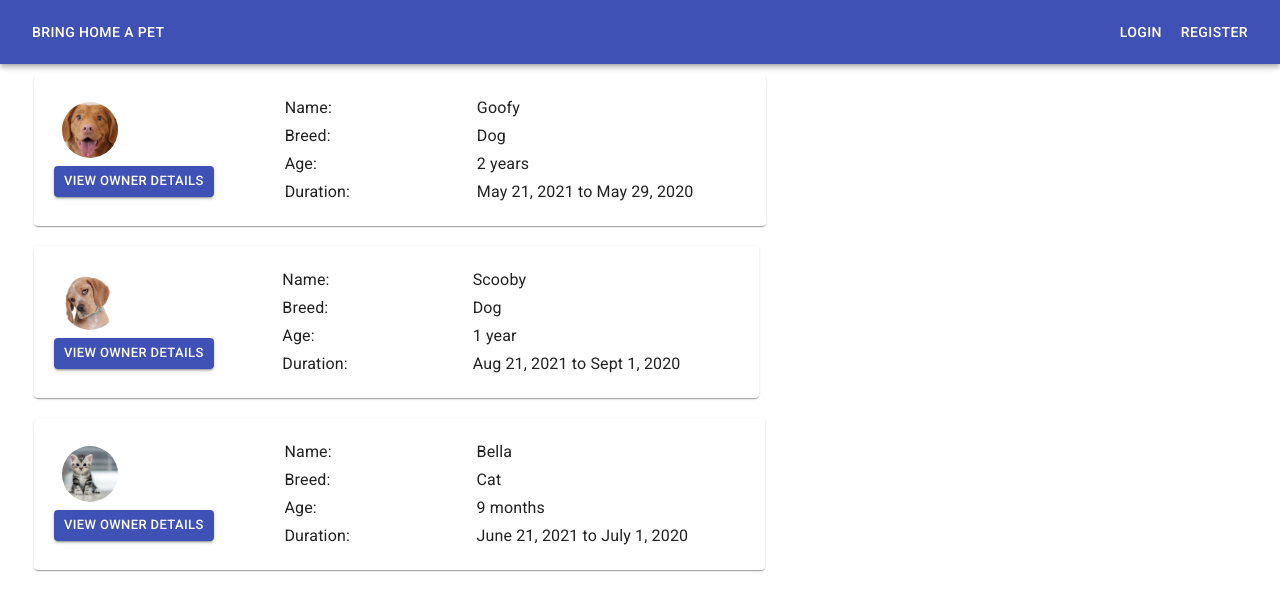
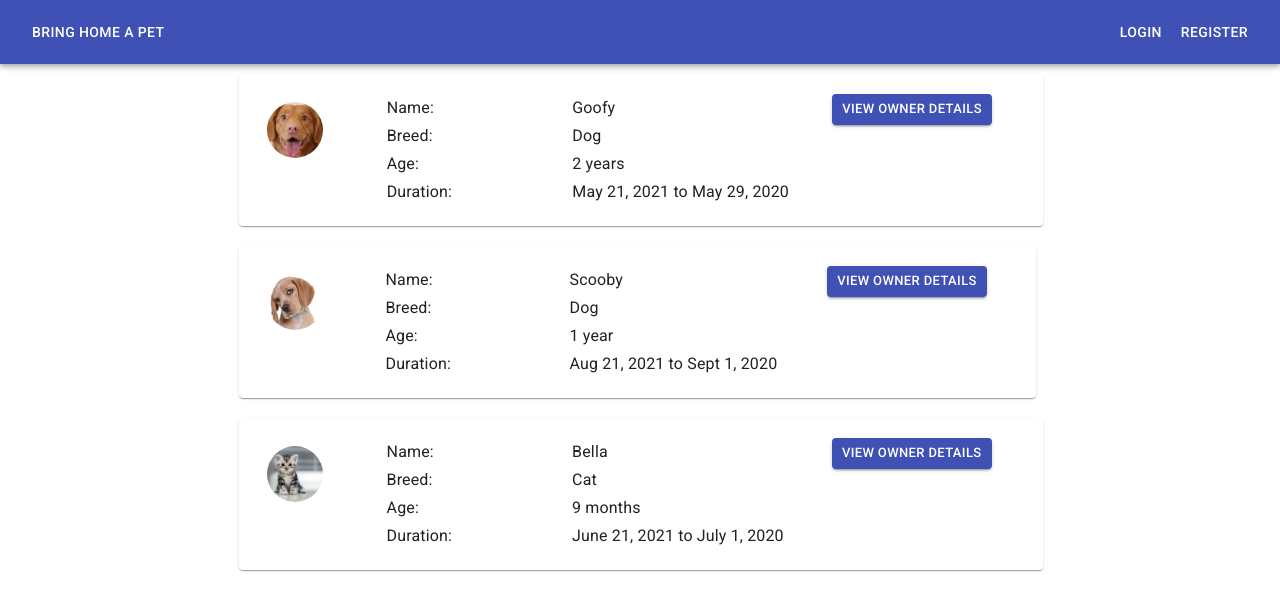
Before and after one commit to vasisht54/Pet-Foster-Frontend, a React (Create React App) app: page /fosterHistory in a window 1280 px wide. Shown: the top 610 px of the page. Built offline with nearby package versions, Linux system fonts and the light colour scheme.

Commit message:
Styling improvements in fosterHistory page

```diff
--- a/src/FosterHistory/index.js
+++ b/src/FosterHistory/index.js
@@ -74,14 +74,26 @@ const FosterHistory = () => {
 
   return (
     <Container>
-      <Grid container direction="column">
+      <Grid container>
+        <Grid item xs={2} />
+        <Grid item xs={9} container direction="column">
           {fosterHistory.map(item => (
+            <>
               <Grid container item key={item.id}>
                 <Paper className={classes.paper}>
                   <Grid container>
-                <Grid container item xs={4}>
+                    <Grid container item xs={2}>
                       <Grid>
                         <ImageAvatar image={item.image} name={item.name} />
+                      </Grid>
+                    </Grid>
+                    <Grid container item xs={7}>
+                      <FormRow label="Name" value={item.name} />
+                      <FormRow label="Breed" value={item.type} />
+                      <FormRow label="Age" value={item.age} />
+                      <FormRow label="Duration" value={item.duration} />
+                    </Grid>
+                    <Grid item xs={3}>
                       <Button
                         onClick={() => setOpenOwnerDetails(true)}
                         color="primary"
@@ -90,13 +102,6 @@ const FosterHistory = () => {
                       >
                         View owner details
                       </Button>
-                  </Grid>
-                </Grid>
-                <Grid container item xs={8}>
-                  <FormRow label="Name" value={item.name} />
-                  <FormRow label="Breed" value={item.type} />
-                  <FormRow label="Age" value={item.age} />
-                  <FormRow label="Duration" value={item.duration} />
                     </Grid>
                   </Grid>
                 </Paper>
@@ -110,7 +115,10 @@ const FosterHistory = () => {
                     <Grid container item xs={10}>
                       <Typography gutterBottom>Owner Details:</Typography>
                       <FormRow label="Name" value="Alex" />
-                  <FormRow label="Location" value="3 Filmore St. SF, 41202" />
+                      <FormRow
+                        label="Location"
+                        value="3 Filmore St. SF, 41202"
+                      />
                       <FormRow label="Phone number" value="213-456-7890" />
                       <FormRow label="Email" value="alex@g.com" />
                       <Typography gutterBottom> Happy Fostering! </Typography>
@@ -127,7 +135,9 @@ const FosterHistory = () => {
                   </DialogActions>
                 </Dialog>
               </Grid>
+            </>
           ))}
+        </Grid>
       </Grid>
     </Container>
   );
```
Also changed, not shown: src/Navbar.js (+11 -15 lines). Lines whose indentation alone changed are shown as unchanged.
